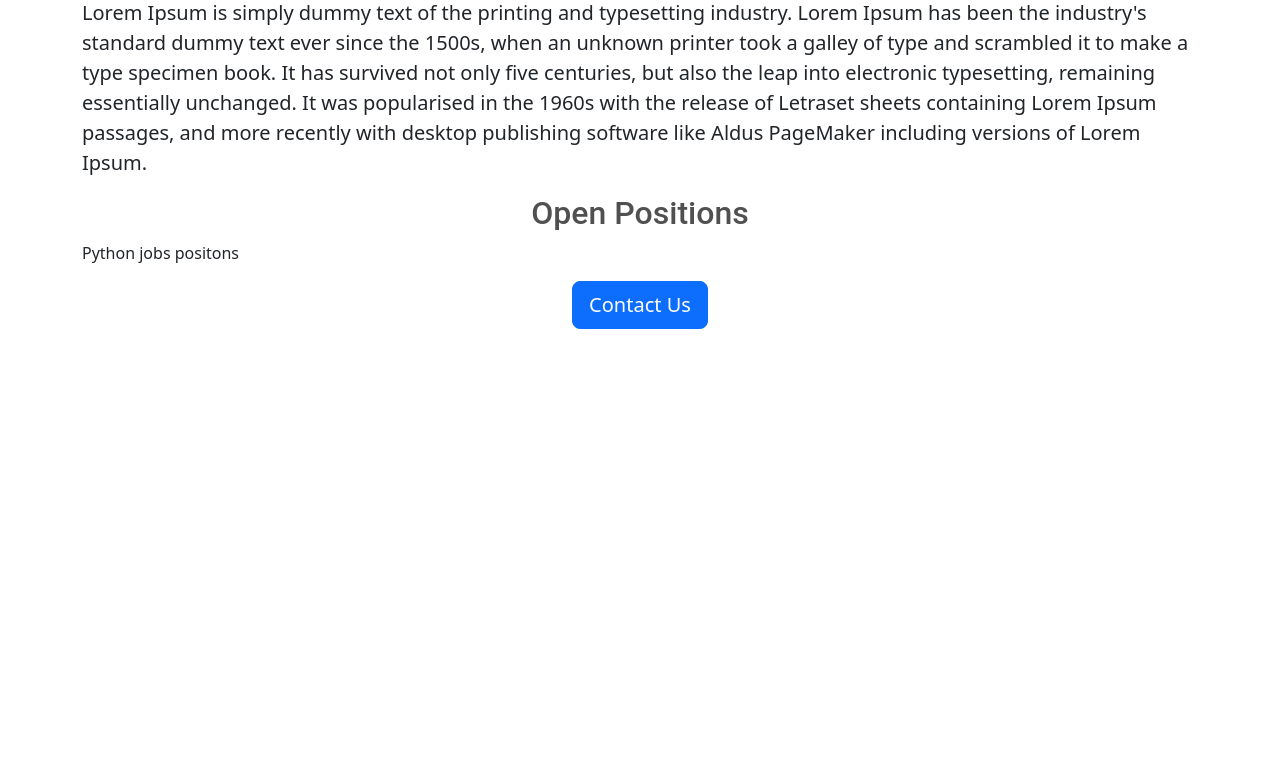
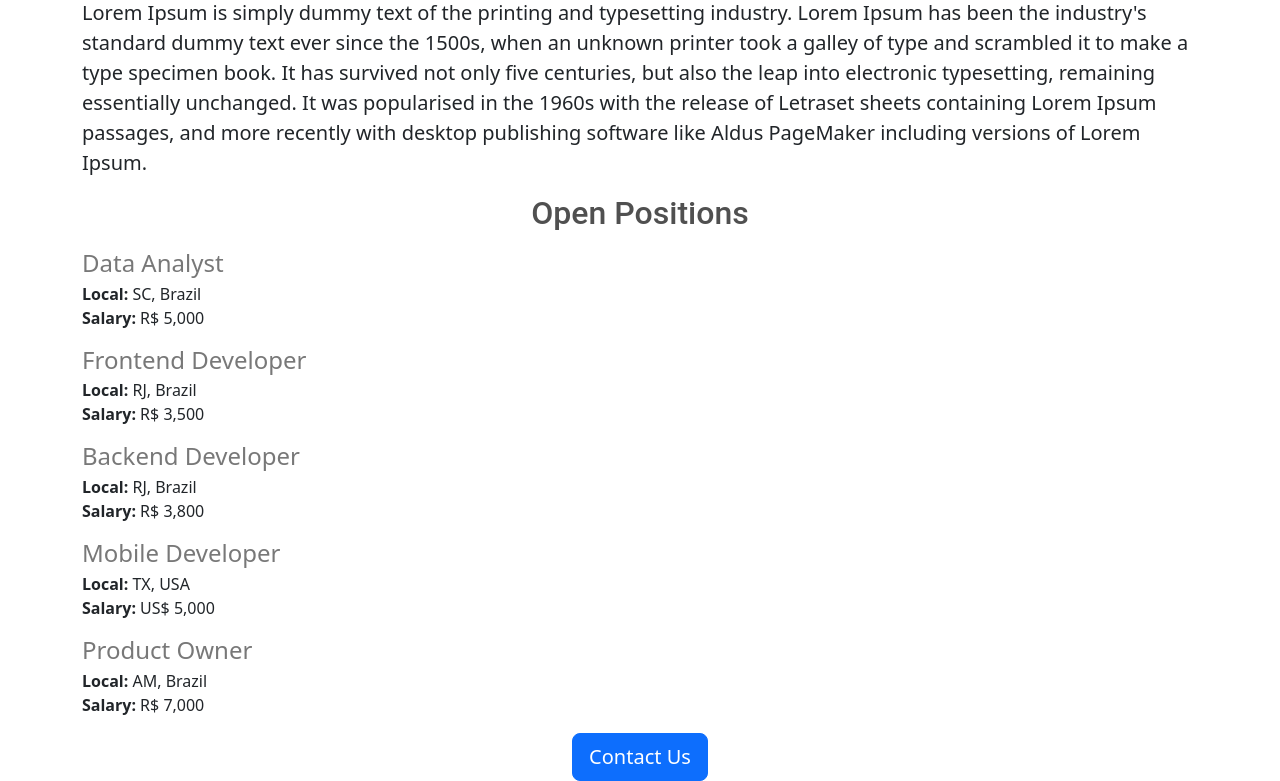
Before and after one commit to s4imu/Flask-Jobs, a Flask app: page / in a window 1280 px wide. Shown: the part 864-1645 px from the top of the page. Before the commit the page ends 1193 px from the top, so only its background shows below. Run offline with Flask 3, Linux system fonts and the light colour scheme.

Commit message:
FEAT: Jobs positions page

```diff
--- a/app.py
+++ b/app.py
@@ -2,10 +2,37 @@ from flask import Flask, render_template
 
 app = Flask(__name__)
 
+JOBS_POSITIONS = [{
+  "id": 0,
+  "title": "Data Analyst",
+  "local": "SC, Brazil",
+  "salary": "R$ 5,000"
+}, {
+  "id": 1,
+  "title": "Frontend Developer",
+  "local": "RJ, Brazil",
+  "salary": "R$ 3,500"
+}, {
+  "id": 2,
+  "title": "Backend Developer",
+  "local": "RJ, Brazil",
+  "salary": "R$ 3,800"
+}, {
+  "id": 3,
+  "title": "Mobile Developer",
+  "local": "TX, USA",
+  "salary": "US$ 5,000"
+}, {
+  "id": 4,
+  "title": "Product Owner",
+  "local": "AM, Brazil",
+  "salary": "R$ 7,000"
+}]
+
 
 @app.route("/")
 def home_page():
-  return render_template("home.html")
+  return render_template("home.html", jobs_positions=JOBS_POSITIONS)
 
 
 if __name__ == "__main__":
--- a/static/styles.css
+++ b/static/styles.css
@@ -24,3 +24,12 @@ h2 {
 #contact-button {
   text-align: center;
 }
+
+#job-card {
+  margin-bottom: 16px;
+}
+
+#job-title {
+  color: rgb(120, 120, 120);
+  margin-bottom: 4px;
+}
--- a/templates/home.html
+++ b/templates/home.html
@@ -15,7 +15,11 @@
     <h2 class="text-center mt-2">About Site</h2>
     <p class="lead">Lorem Ipsum is simply dummy text of the printing and typesetting industry. Lorem Ipsum has been the industry's standard dummy text ever since the 1500s, when an unknown printer took a galley of type and scrambled it to make a type specimen book. It has survived not only five centuries, but also the leap into electronic typesetting, remaining essentially unchanged. It was popularised in the 1960s with the release of Letraset sheets containing Lorem Ipsum passages, and more recently with desktop publishing software like Aldus PageMaker including versions of Lorem Ipsum.</p>
     <h2 class="text-center">Open Positions</h2>
-    <p>Python jobs positons</p>
+    <p>
+      {% for job in jobs_positions %}
+        {% include 'includes/job-position.html' %}
+      {% endfor %}
+    </p>
     <div class="text-center">
       <button class="btn btn-primary btn-lg">Contact Us</button>
     </div>
--- /dev/null
+++ b/templates/includes/job-position.html
@@ -0,0 +1,14 @@
+
+        <div id="job-card">
+          <h4 id="job-title">
+            {{job.title}}
+          </h4>
+          <div id=job-local>
+            <strong>Local:</strong>
+            {{job.local}}
+          </div>
+          <div id=job-salary>
+            <strong>Salary:</strong>
+            {{job.salary}}
+          </div>
+        </div>
```
